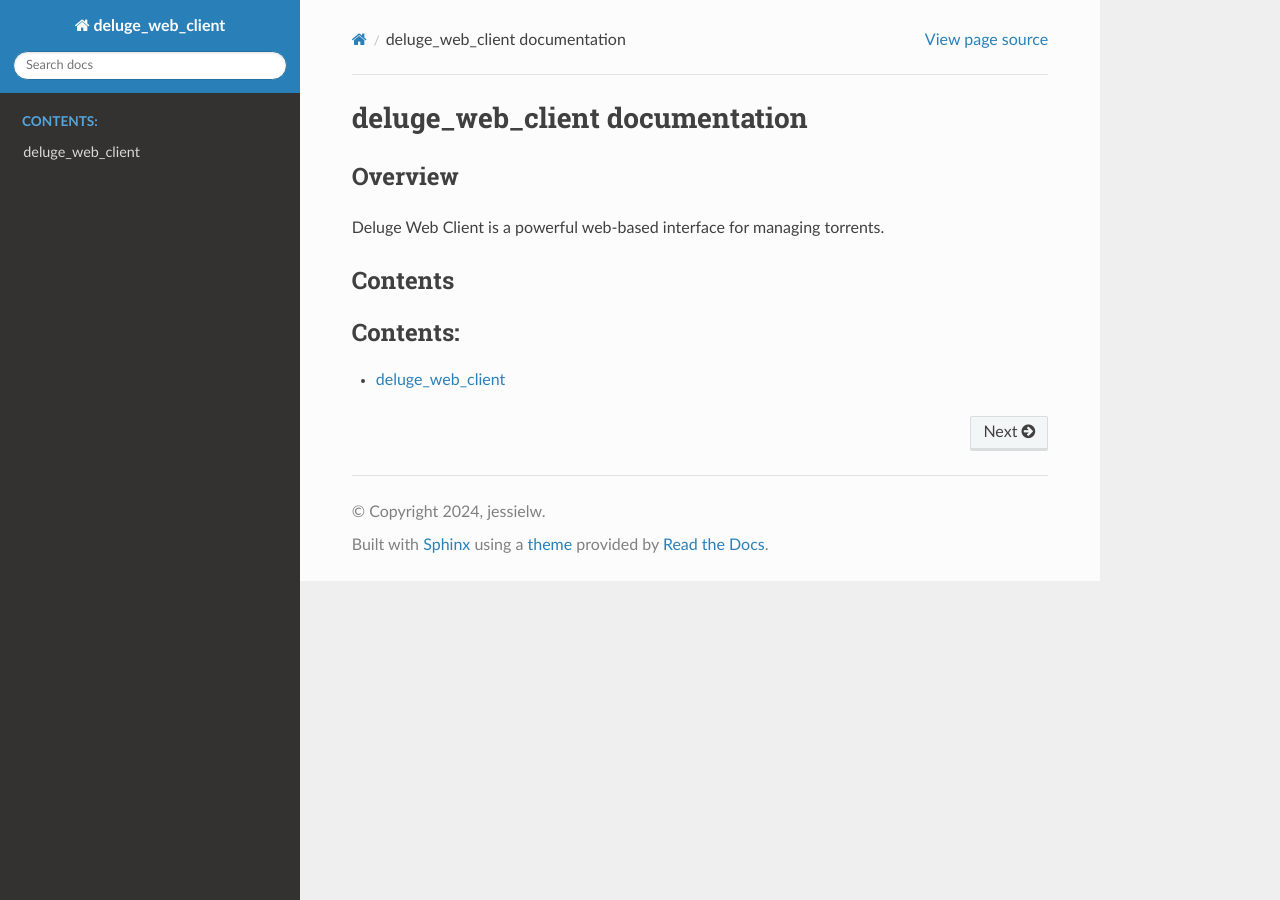
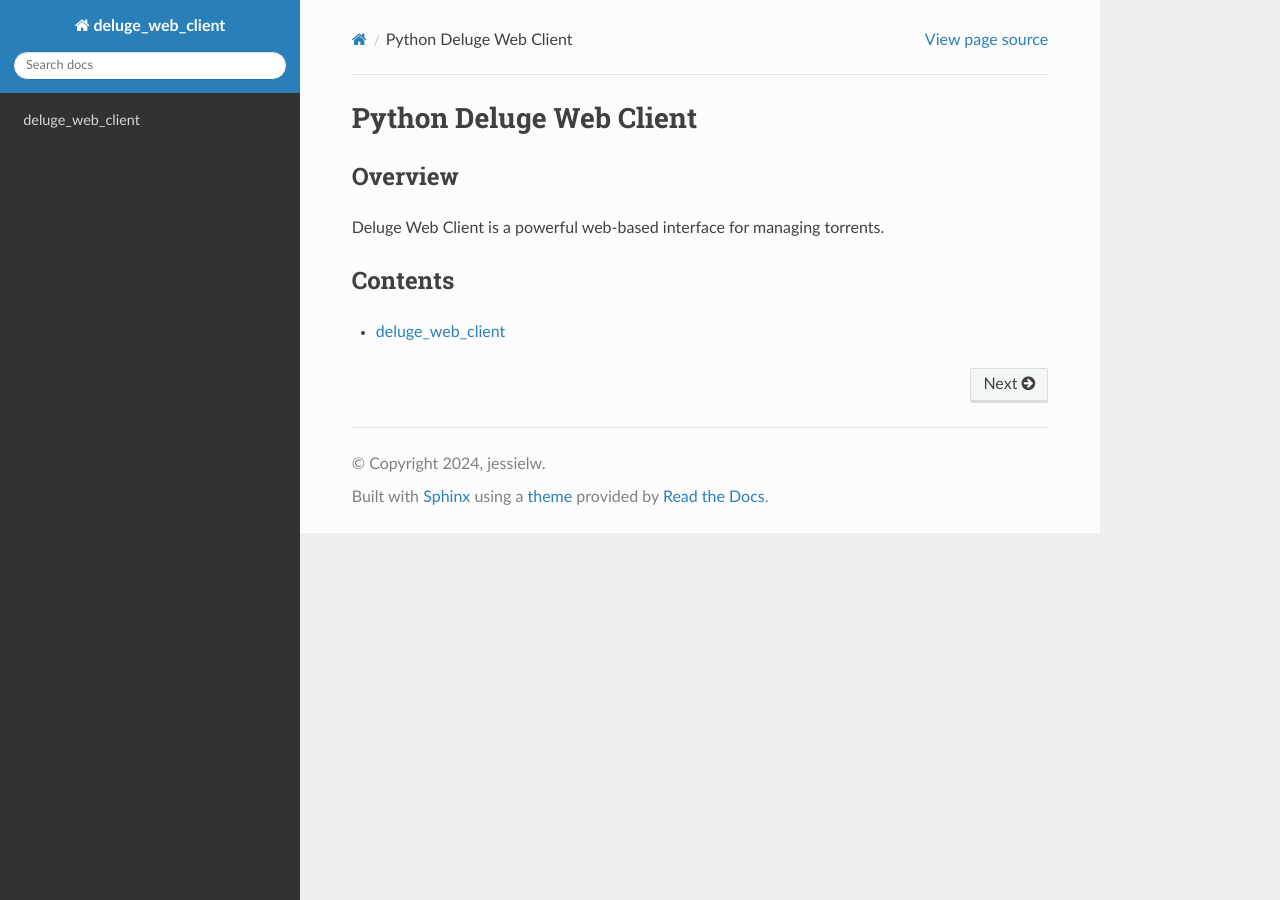
Before and after one commit to jessielw/deluge-web-client, a Sphinx documentation site: the page built from docs/index.rst, in a window 1280 px wide. Built offline with Sphinx 7.4.7 and the Read the Docs theme 2.0.0, drawn with Linux system fonts in a browser that asks for light colours.

Commit message:
feat: update docs

```diff
--- a/docs/index.rst
+++ b/docs/index.rst
@@ -1,7 +1,7 @@
 .. deluge_web_client documentation master file, created by sphinx-quickstart.
 
-deluge_web_client documentation
-===============================
+Python Deluge Web Client
+========================
 
 Overview
 --------
@@ -13,15 +13,5 @@
 
 .. toctree::
    :maxdepth: 2
-   :caption: Contents:
 
    modules
-
-.. API Documentation
-.. -----------------
-
-.. .. automodule:: deluge_web_client
-..    :imported-members:
-..    :members:
-..    :undoc-members:
-..    :show-inheritance:
```
